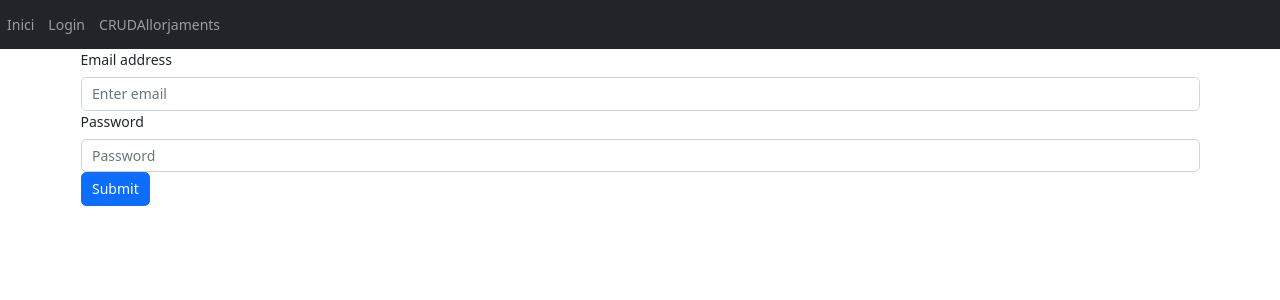
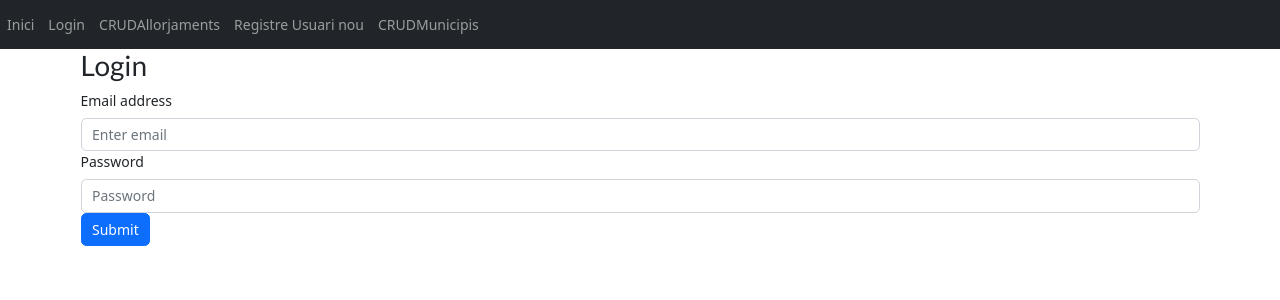
Before and after one commit to isaacpaloug/ETVtauladesfons-frontend, a React (Create React App) app: page /login in a window 1280 px wide. Shown: the top 300 px of the page. Built offline with nearby package versions, Linux system fonts and the light colour scheme.

Commit message:
login con mensaje para admins y no admins y link a registrarse.

```diff
--- a/src/App.js
+++ b/src/App.js
@@ -8,6 +8,8 @@ import Menu from "./componentes/Menu";
 import LoginForm from "./componentes/login";
 import { Button } from "react-bootstrap";
 import CrudAllotjaments from "./crud/CrudAllotjaments";
+import Registro from "./componentes/registrarse";
+import ReadMunicipis from "./componentes/ReadMunicipi";
 
 
 
@@ -40,6 +42,7 @@ function App() {
           <Route path="/" element={<Menu />}>
             <Route path="/login" element={<LoginForm />}></Route>
             <Route path="/CRUDAllotjaments" element={<CrudAllotjaments />}></Route>
+            <Route path="/registrarse" element={<Registro />}></Route>
           </Route>
         </Routes>
       </BrowserRouter>
--- a/src/componentes/Menu.jsx
+++ b/src/componentes/Menu.jsx
@@ -1,21 +1,43 @@
-import { Navbar, Nav, Container } from "react-bootstrap"
+import { useState } from "react";
+import { Navbar, Nav, Container, Modal } from "react-bootstrap"
 import { Outlet, Link } from "react-router-dom";
-import Carrusel from "./Carrusel"
+import LoginForm from "./login";
+
 
 function Menu() {
+    const [showLoginModal, setShowLoginModal] = useState(false);
+
+    const handleShowLoginModal = () => {
+        setShowLoginModal(true);
+    };
+
+    const handleCloseLoginModal = () => {
+        setShowLoginModal(false);
+    };
+
     return (
         <>
             <Navbar bg="dark" className="color-nav" variant="dark" expand="sm" sticky="top">
                 <Nav className="mr-auto">
 
                     <Link className="nav-link" to="/">Inici</Link>
-                    <Link className="nav-link" to="/login">Login</Link>
+                    <Nav.Link onClick={handleShowLoginModal}>Login</Nav.Link>
                     <Link className="nav-link" to="/CRUDallotjaments">CRUDAllorjaments</Link>
+                    <Link className="nav-link" to="/registrarse">Registre Usuari nou</Link>
+                    <Link className="nav-link" to="/CRUDMunicipis">CRUDMunicipis</Link>
                 </Nav>
             </Navbar>
             <Container>
                 <Outlet />
             </Container>
+            <Modal show={showLoginModal} onHide={handleCloseLoginModal}>
+                <Modal.Header closeButton>
+                    <Modal.Title>Login</Modal.Title>
+                </Modal.Header>
+                <Modal.Body>
+                    <LoginForm onClose={handleCloseLoginModal} />
+                </Modal.Body>
+            </Modal>
             {/* <div>
 
                 <h1>Benvinguts a ETV Tauladesfons!</h1>
--- a/src/componentes/login.js
+++ b/src/componentes/login.js
@@ -1,13 +1,29 @@
-import React, { useState } from "react";
+import React, {useEffect, useState} from "react";
 import "bootstrap/dist/css/bootstrap.min.css";
 import { Form, Button, Alert } from "react-bootstrap";
 import axios from "axios";
 import Cookies from "js-cookie";
 
-function LoginForm({ setIsLoggedIn }) {
+function LoginForm() {
     const [email, setEmail] = useState("");
     const [password, setPassword] = useState("");
     const [showError, setShowError] = useState(false);
+    const [isLoggedIn, setIsLoggedIn] = useState(false);
+    const [showMessage, setShowMessage] = useState(false);
+    const [isAdmin, setIsAdmin] = useState(false);
+
+
+    useEffect(() => {
+        // Comprobar si hay una cookie válida al cargar la página
+        const token = Cookies.get("token");
+        const isAdmin = Cookies.get("isAdmin") === "true";
+
+        if (token) {
+            setIsLoggedIn(true);
+            setShowMessage(true);
+            setIsAdmin(isAdmin);
+        }
+    }, []);
 
     const handleSubmit = (event) => {
         event.preventDefault();
@@ -18,18 +34,44 @@ function LoginForm({ setIsLoggedIn }) {
             })
             .then((response) => {
                 // Almacenamos el token en una cookie
-                Cookies.set("token", response.data.Token, { expires: 10 });
-                console.log(response.data.Token);
+                Cookies.set("token", response.data.data.TOKEN, { expires: 10 });
+                Cookies.set("isAdmin", response.data.data.ADMINISTRADOR === 1, { expires: 10 });
+                // Actualizamos el estado de isLoggedIn
+                setIsLoggedIn(true);
+                setShowMessage(true);
+                setIsAdmin(response.data.data.ADMINISTRADOR === 1);
 
-                // Mostramos un mensaje de éxito y actualizamos el estado de isLoggedIn
+                console.log(response.data.data.TOKEN);
             })
             .catch((error) => {
                 console.log(error);
                 setShowError(true);
             });
+
+    };
+
+    const handleLogout = () => {
+        if (window.confirm("¿Está seguro que quiere hacer logout?")) {
+            // Borrar la cookie
+            Cookies.remove("token");
+
+            // Actualizar el estado de isLoggedIn
+            setIsLoggedIn(false);
+            setShowMessage(false);
+        }
     };
 
     return (
+        <div>
+            {showMessage && isLoggedIn && (
+                <div>
+                    <h1>Bienvenido{isAdmin ? ' administrador' : ''}, estás logueado correctamente</h1>
+                    <Button onClick={handleLogout}>Logout</Button>
+                </div>
+            )}
+            {!showMessage && !isLoggedIn && (
+                <div>
+                    <h2>Login</h2>
                     <Form onSubmit={handleSubmit}>
                         <Form.Group controlId="email">
                             <Form.Label>Email address</Form.Label>
@@ -59,7 +101,12 @@ function LoginForm({ setIsLoggedIn }) {
                             <Alert variant="danger">Invalid email or password</Alert>
                         )}
                     </Form>
+                </div>
+            )}
+
+        </div>
     );
 }
 
+
 export default LoginForm;
```
Lines whose indentation alone changed are shown as unchanged.
